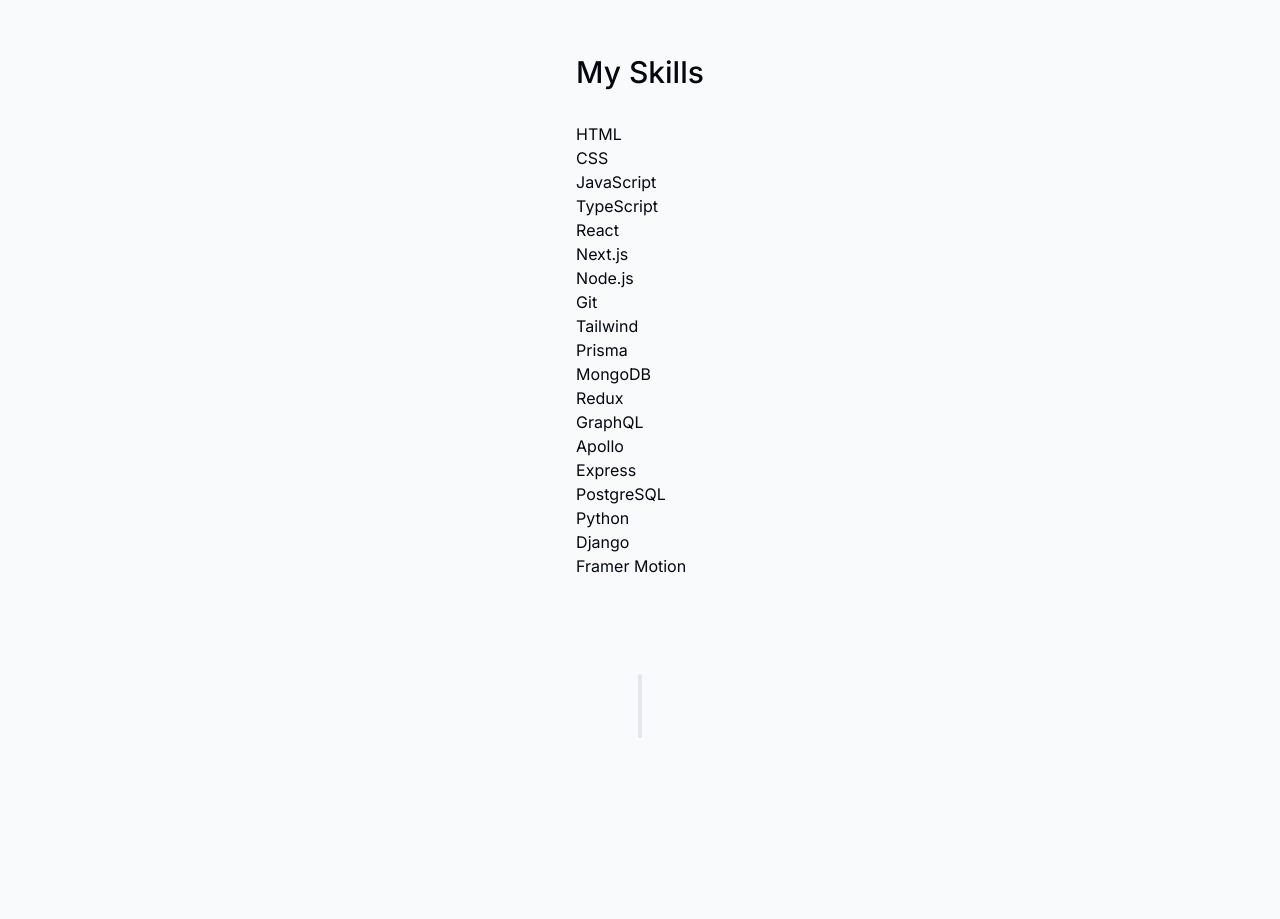
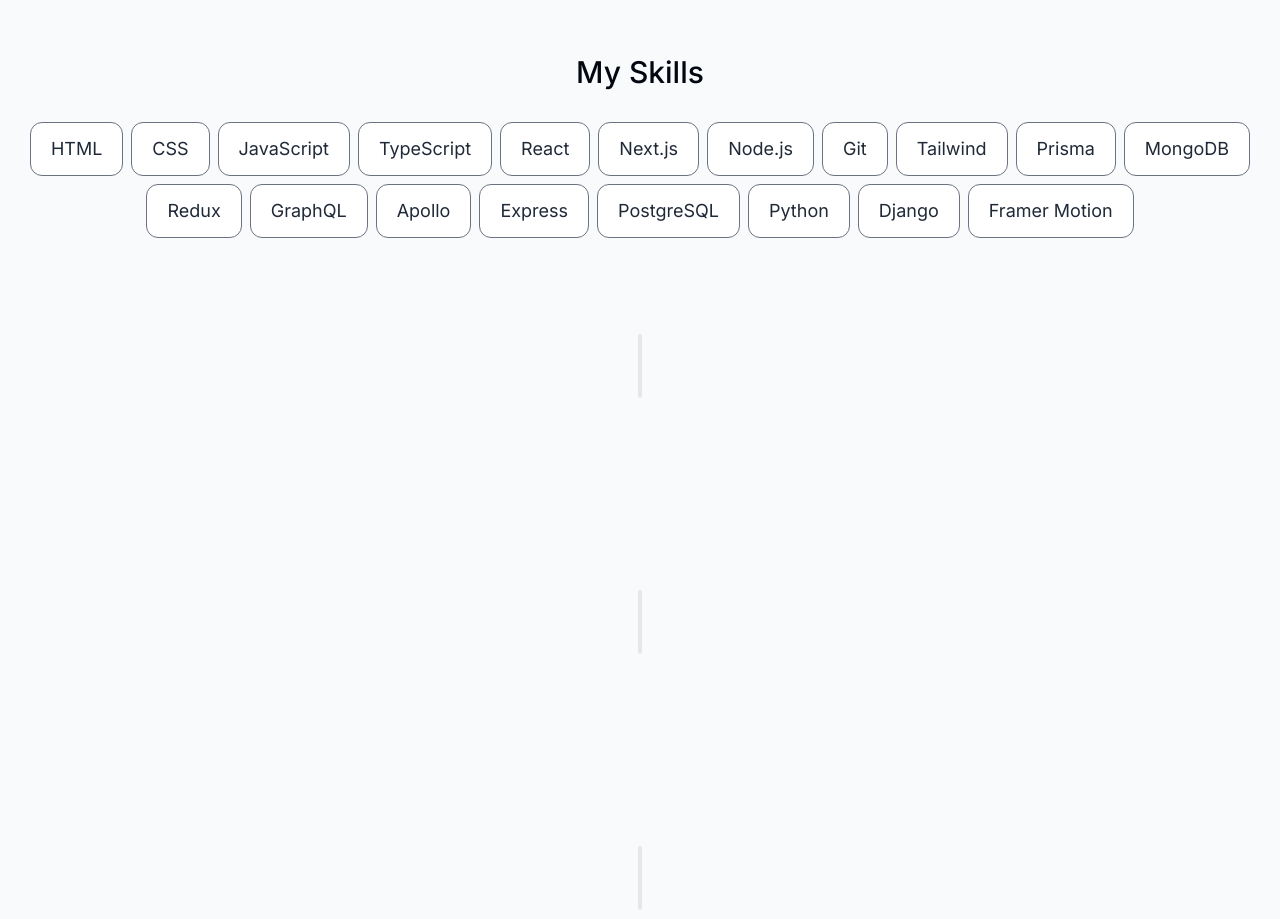
Before and after one commit to Tally2014/portfolio, a Next.js app: page / in a window 1280 px wide. Shown: the part 2640-3559 px from the top of the page. Built offline with nearby package versions, Linux system fonts and the light colour scheme.

Commit message:
style - tailwind css styling for the skills

```diff
--- a/components/Skills.tsx
+++ b/components/Skills.tsx
@@ -6,9 +6,14 @@
   return (
     <section>
       <SectionHeading>My skills</SectionHeading>
-      <ul>
+      <ul className="flex flex-wrap justify-center gap-2 text-lg text-gray-800">
         {skillsData.map((skill, index) => (
-          <li key={index}>{skill}</li>
+          <li
+            key={index}
+            className="bg-white border border-gray-500 rounded-xl px-5 py-3"
+          >
+            {skill}
+          </li>
         ))}
       </ul>
     </section>
```
